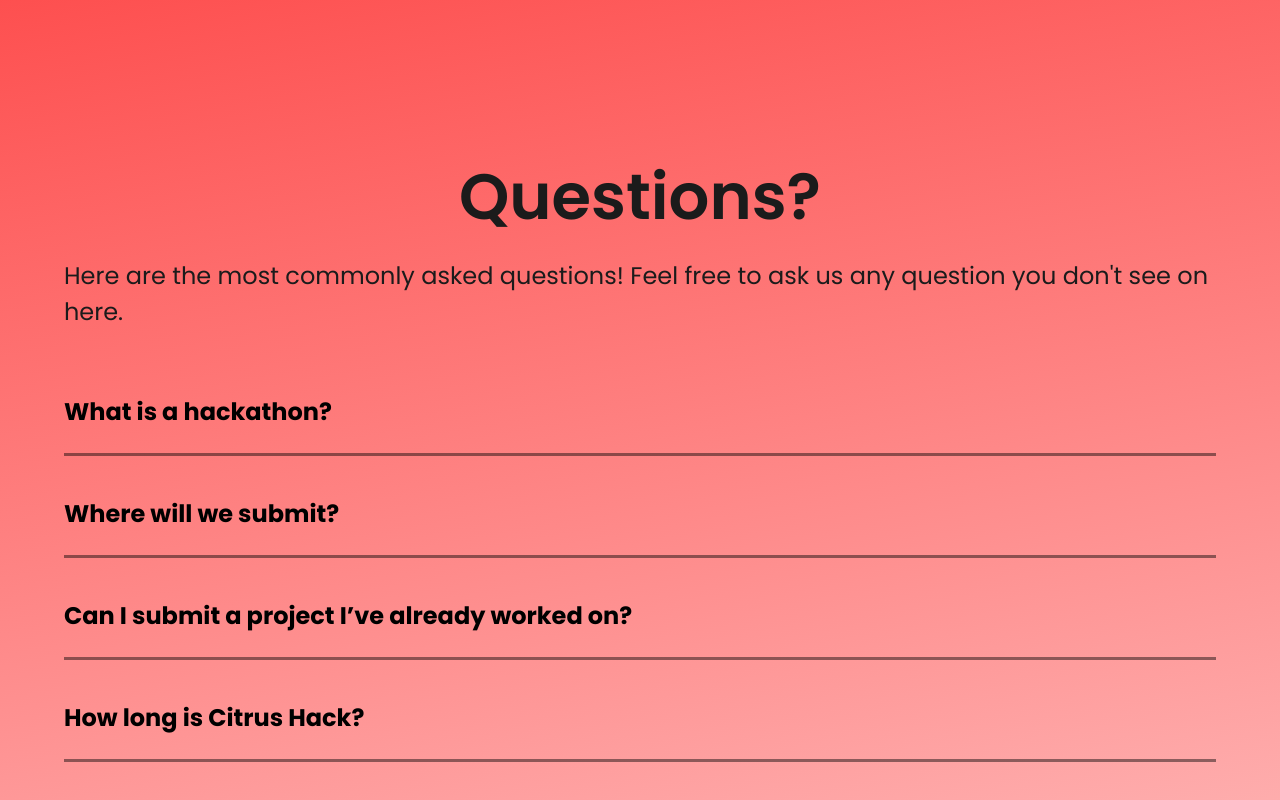
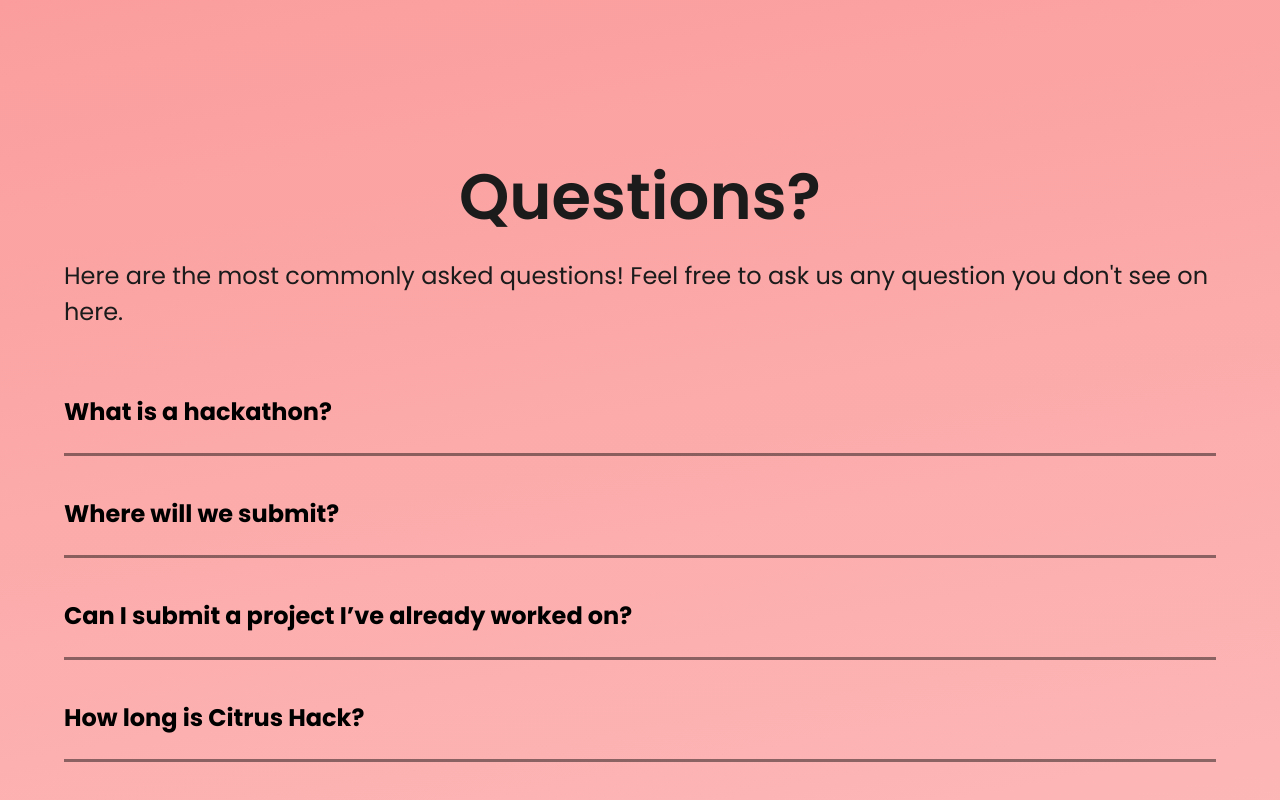
Before and after one commit to citrushack/Citrushack2021, a Next.js app: page /faq in a window 1280 px wide. Shown: the top 800 px of the page. Built offline with nearby package versions, Linux system fonts and the light colour scheme; what react-auth-kit would draw is missing.

Commit message:
Added faq pattern

```diff
--- a/styles/Accordion.module.css
+++ b/styles/Accordion.module.css
@@ -32,9 +32,11 @@
 }
 
 .accordionItemPanel {
-  padding: 0 1.5rem 1.5rem 1.5rem;
+  padding: 1.5rem;
   line-height: 1.5;
   font-size: 1.2rem;
+  background-image: url("../public/arches.png");
+  background-color: rgba(255,255,255,0.1);
   -webkit-animation: fadein 0.5s ease initial; /* Safari, Chrome and Opera > 12.1 */
        -moz-animation: fadein 0.5s ease; /* Firefox < 16 */
         -ms-animation: fadein 0.5s ease; /* Internet Explorer */
--- a/styles/globals.css
+++ b/styles/globals.css
@@ -2,11 +2,11 @@
 
 html {
   overflow-x: hidden !important;
-  background: rgb(253, 29, 29);
+  background: rgb(251, 157, 157);
   background: linear-gradient(
     170deg,
-    rgba(253, 29, 29, 0.7763480392156863) 0%,
-    rgba(255, 255, 255, 1) 100%
+    rgba(251, 157, 157, 1) 0%,
+    rgba(255, 205, 205, 1) 100%
   );
   /* background-color:#facb7552!important; */
 }
```
